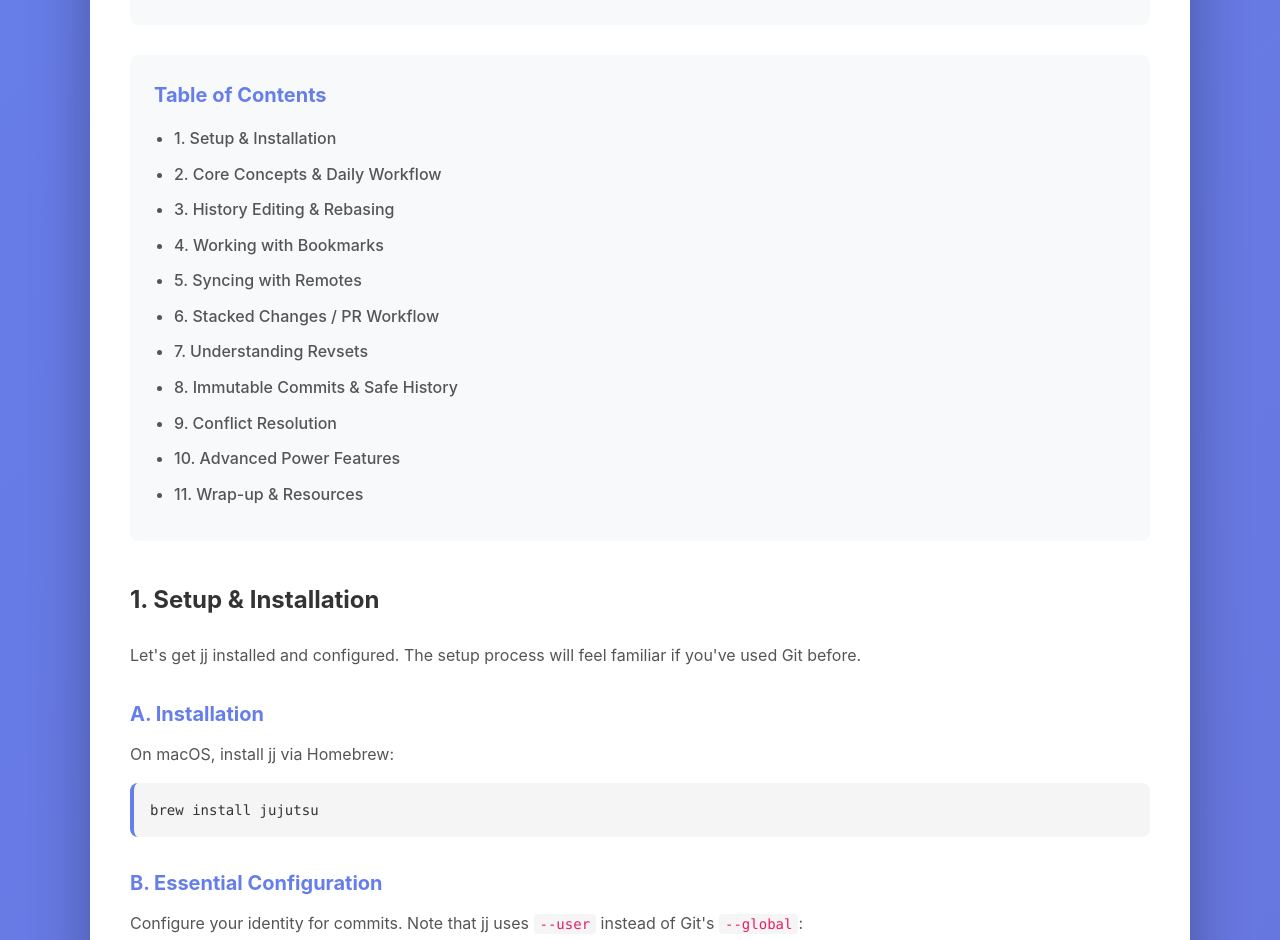
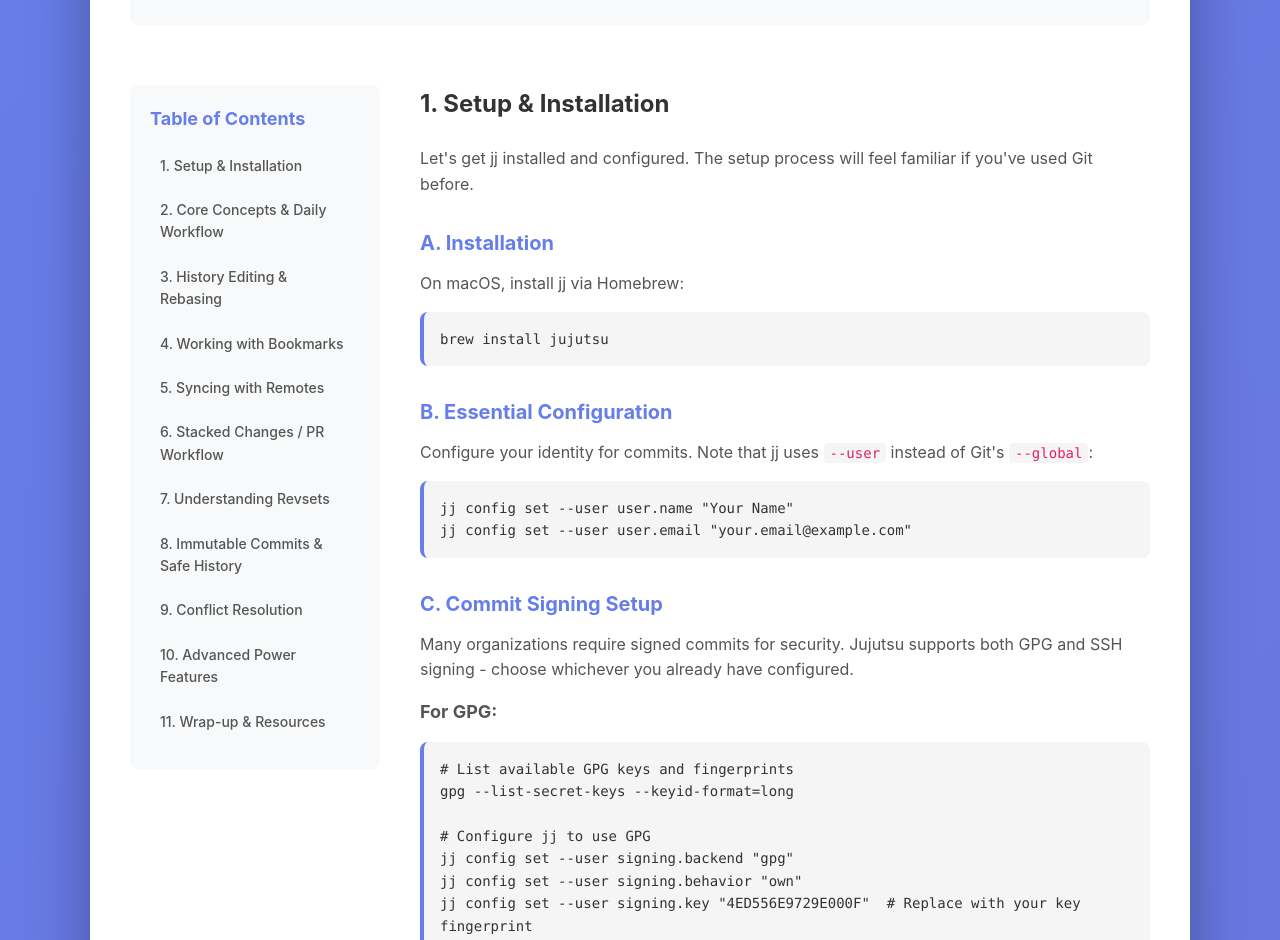
Before and after one commit to christianromney/jujutsu-notes, a plain HTML site: page tutorial.html in a window 1280 px wide. Shown: the part 679-1619 px from the top of the page. Drawn offline with Linux system fonts and the light colour scheme.

Commit message:
Move TOC to fixed left sidebar for better layout
- Restructure tutorial with flexbox layout: sidebar + content
- TOC now in 250px fixed sidebar on left (sticky positioned)
- Main content flows in right column without obstruction
- Improved TOC styling with hover effects and slide animation
- Sidebar hides on screens < 1024px for responsive design
- Content area no longer blocked by floating TOC

```diff
--- a/tutorial.html
+++ b/tutorial.html
@@ -122,12 +122,77 @@
             margin: 10px 0 0 20px;
         }
 
-        /* Sticky TOC */
-        .toc {
+        /* Tutorial layout with sidebar */
+        .tutorial-layout {
+            display: flex;
+            gap: 40px;
+            align-items: flex-start;
+        }
+
+        .tutorial-sidebar {
+            width: 250px;
+            flex-shrink: 0;
             position: sticky;
             top: 20px;
-            z-index: 100;
+            align-self: flex-start;
+        }
+
+        .tutorial-content {
+            flex: 1;
+            min-width: 0;
+        }
+
+        /* TOC in sidebar */
+        .toc {
+            background: #f8f9fa;
+            border-radius: 8px;
+            padding: 20px;
             transition: box-shadow 0.3s ease;
+        }
+
+        .toc h2 {
+            font-size: 18px;
+            margin-top: 0;
+            margin-bottom: 15px;
+            color: #667eea;
+        }
+
+        .toc ul {
+            margin: 0;
+            padding: 0;
+            list-style: none;
+        }
+
+        .toc li {
+            margin-bottom: 10px;
+        }
+
+        .toc a {
+            color: #555;
+            font-size: 14px;
+            font-weight: 500;
+            text-decoration: none;
+            display: block;
+            padding: 6px 10px;
+            border-radius: 4px;
+            transition: all 0.2s ease;
+        }
+
+        .toc a:hover {
+            background: #e8eaf6;
+            color: #667eea;
+            transform: translateX(4px);
+        }
+
+        /* Responsive: hide sidebar on smaller screens */
+        @media (max-width: 1024px) {
+            .tutorial-sidebar {
+                display: none;
+            }
+
+            .tutorial-layout {
+                display: block;
+            }
         }
 
         /* Scroll progress bar */
@@ -213,6 +278,8 @@
             </ul>
         </div>
 
+        <div class="tutorial-layout">
+            <aside class="tutorial-sidebar">
                 <div class="toc">
                     <h2>Table of Contents</h2>
                     <ul>
@@ -229,7 +296,9 @@
                         <li><a href="#wrapup">11. Wrap-up & Resources</a></li>
                     </ul>
                 </div>
+            </aside>
 
+            <div class="tutorial-content">
                 <section id="setup" class="section section-content">
             <h2>1. Setup & Installation</h2>
             <p>Let's get jj installed and configured. The setup process will feel familiar if you've used Git before.</p>
@@ -1158,7 +1227,9 @@ jj duplicate -d main &lt;change-id&gt;   # Duplicate commit onto a different bas
                         <a href="index.html" style="color: #667eea;">Back to Home</a>
                     </p>
                 </div>
-    </div>
+            </div><!-- .tutorial-content -->
+        </div><!-- .tutorial-layout -->
+    </div><!-- .container -->
 
     <!-- Scroll progress bar -->
     <div class="scroll-progress">
```
Lines whose indentation alone changed are shown as unchanged.
